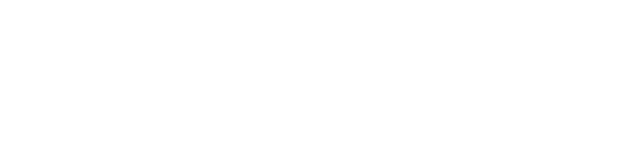
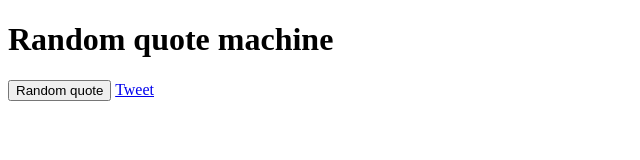
Before and after one commit to Mateusz-Kirmuc/kodilla_task_2_module_12_5, a plain HTML site: page index.html in a window 1280 px wide. Shown: the whole page, without its empty margins (0-640 px from the left). Drawn offline with nearby package versions, Linux system fonts and the light colour scheme.

Commit message:
Add initial html app structure

```diff
--- a/index.html
+++ b/index.html
@@ -1,12 +1,28 @@
 <!DOCTYPE html>
 <html lang="en">
+
   <head>
     <meta charset="UTF-8">
     <meta name="viewport" content="width=device-width, initial-scale=1.0">
     <meta http-equiv="X-UA-Compatible" content="ie=edge">
     <title>Document</title>
   </head>
+
   <body>
+    <main>
+      <header>
+        <h1>Random quote machine</h1>
+      </header>
+      <div class="box">
+        <h2 class="quote"></h2>
+        <h3 class="author"></h3>
+      </div>
+      <div>
+        <button class="trigger"> Random quote </button>
+        <a href="#" target="_blank" class="tweet"><i class="fa fa-lg fatwitter"></i> Tweet</a>
+      </div>
+    </main>
     <script src="https://code.jquery.com/jquery-3.3.1.min.js" integrity="sha256-FgpCb/KJQlLNfOu91ta32o/NMZxltwRo8QtmkMRdAu8=" crossorigin="anonymous"></script>
   </body>
+
 </html>
```
Lines whose indentation alone changed are shown as unchanged.
